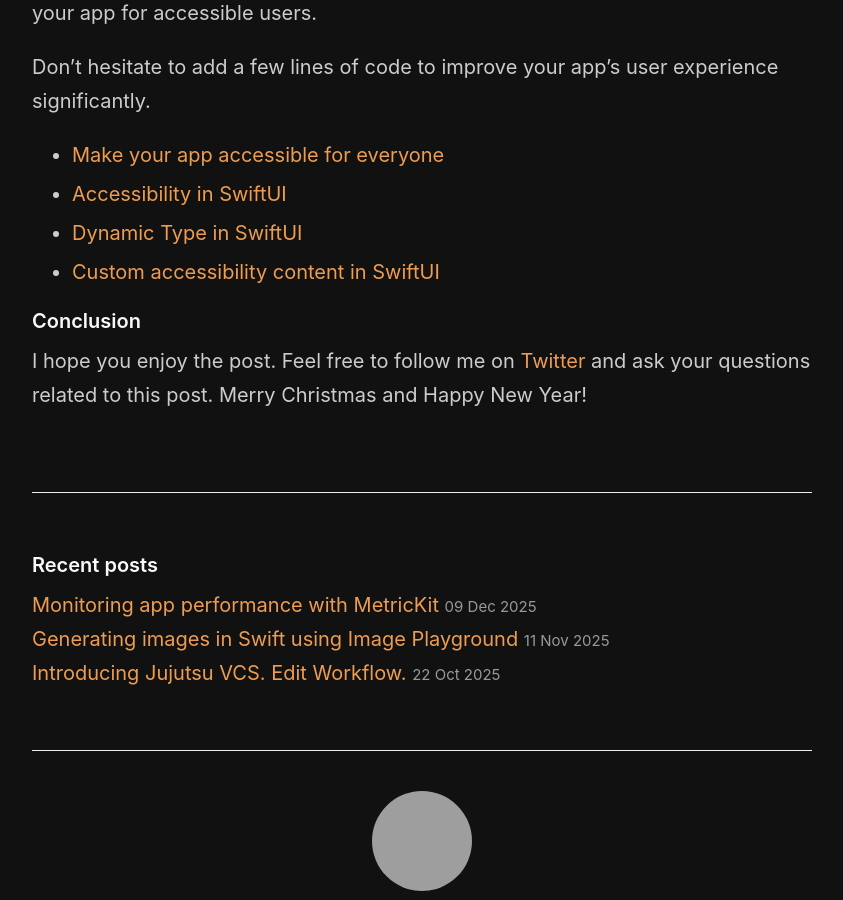
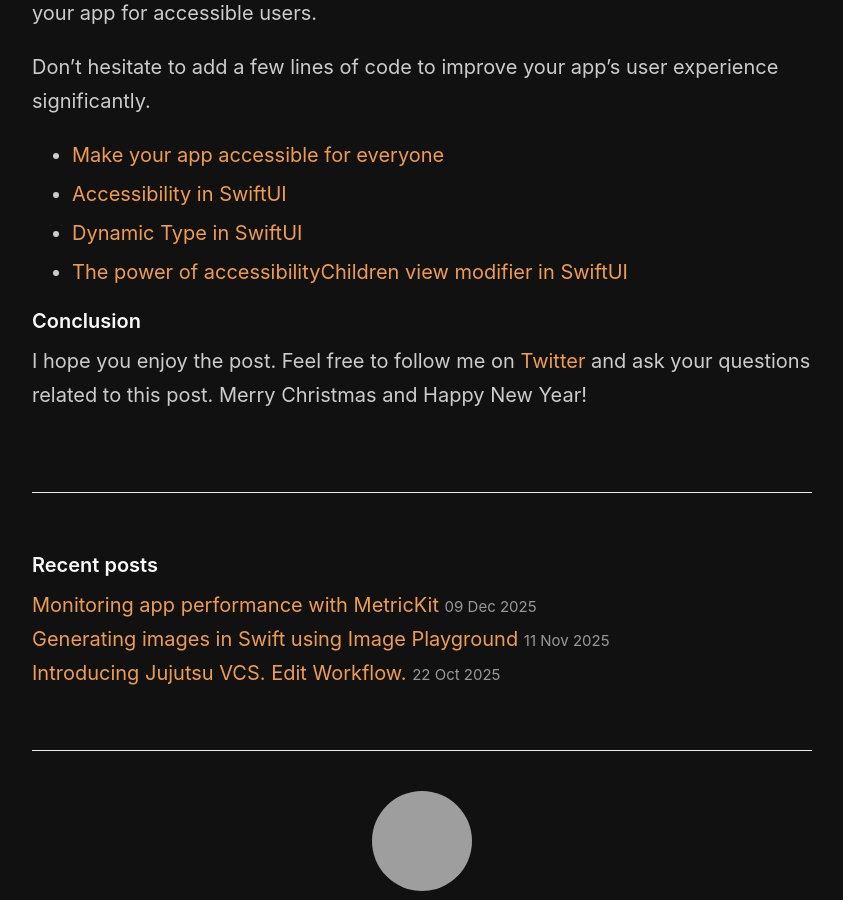
Before and after one commit to mecid/mecid.github.io, a Jekyll site: the page built from _posts/2022-12-27-ios-development-trends-in-review.md, in a window 1280 px wide and 900 px high, scrolled down 3429 px, cut to the strip 0-900 px from the top of the window. Shown: the whole strip, without its empty margins (218-1061 px from the left). Built offline with Jekyll 4.4.1, drawn with Linux system fonts in a browser that asks for light colours; grey boxes are pictures that could not be loaded.

Commit message:
ios trends accessibility section tuned

```diff
--- a/_posts/2022-12-27-ios-development-trends-in-review.md
+++ b/_posts/2022-12-27-ios-development-trends-in-review.md
@@ -68,8 +68,7 @@ Don't hesitate to add a few lines of code to improve your app's user experience
 * [Make your app accessible for everyone](/2018/07/09/make-your-app-accessible-for-everyone/)
 * [Accessibility in SwiftUI](/2019/09/10/accessibility-in-swiftui/)
 * [Dynamic Type in SwiftUI](/2019/10/09/dynamic-type-in-swiftui/)
-* [Custom accessibility content in SwiftUI](/2021/10/06/custom-accessibility-content-in-swiftui/)
-
+* [The power of accessibilityChildren view modifier in SwiftUI](/2022/05/25/the-power-of-accessibilityChildren-view-modifier-in-swiftui/)
 
 #### Conclusion
 I hope you enjoy the post. Feel free to follow me on [Twitter](https://twitter.com/mecid) and ask your questions related to this post. Merry Christmas and Happy New Year!
```
